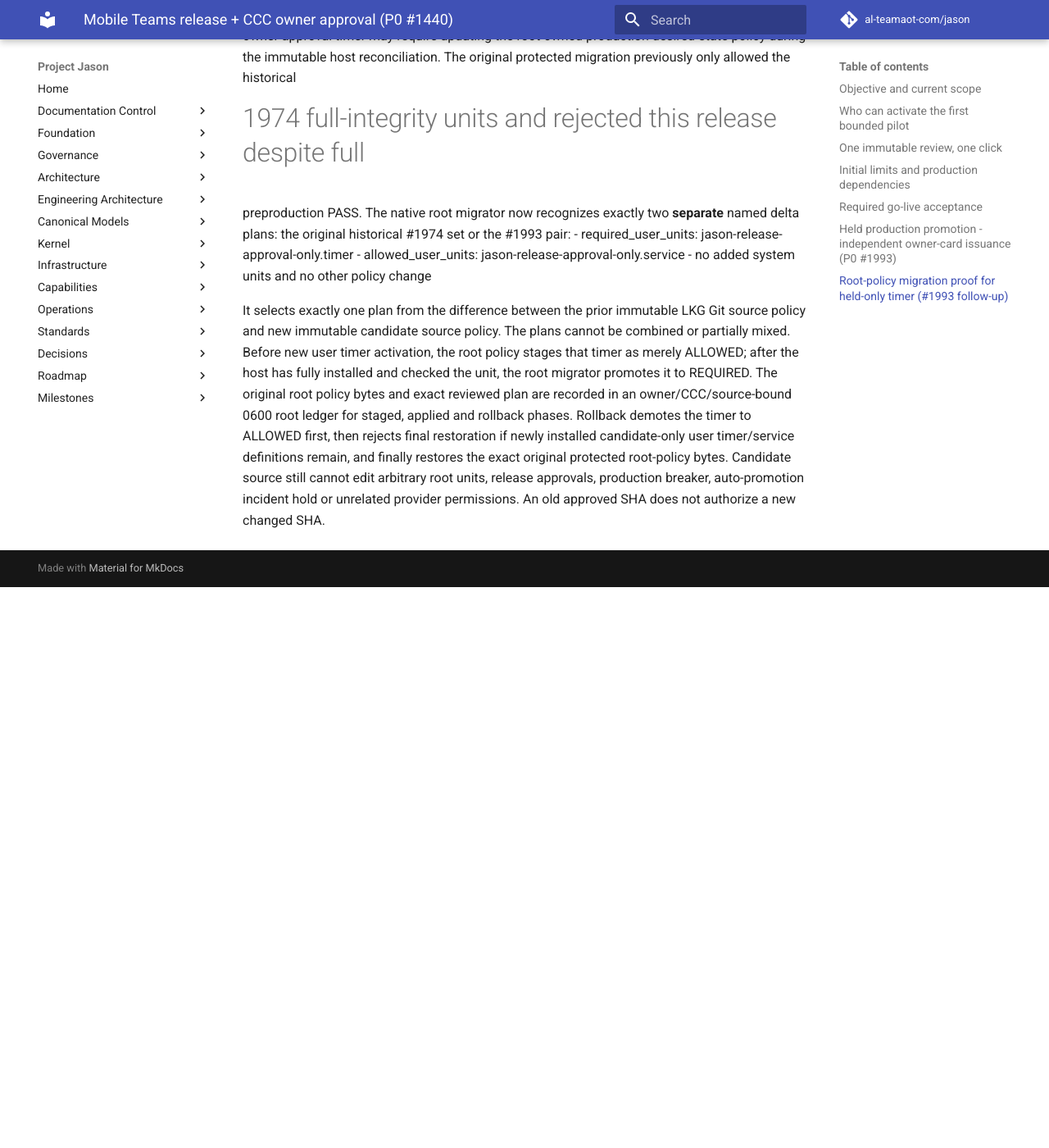
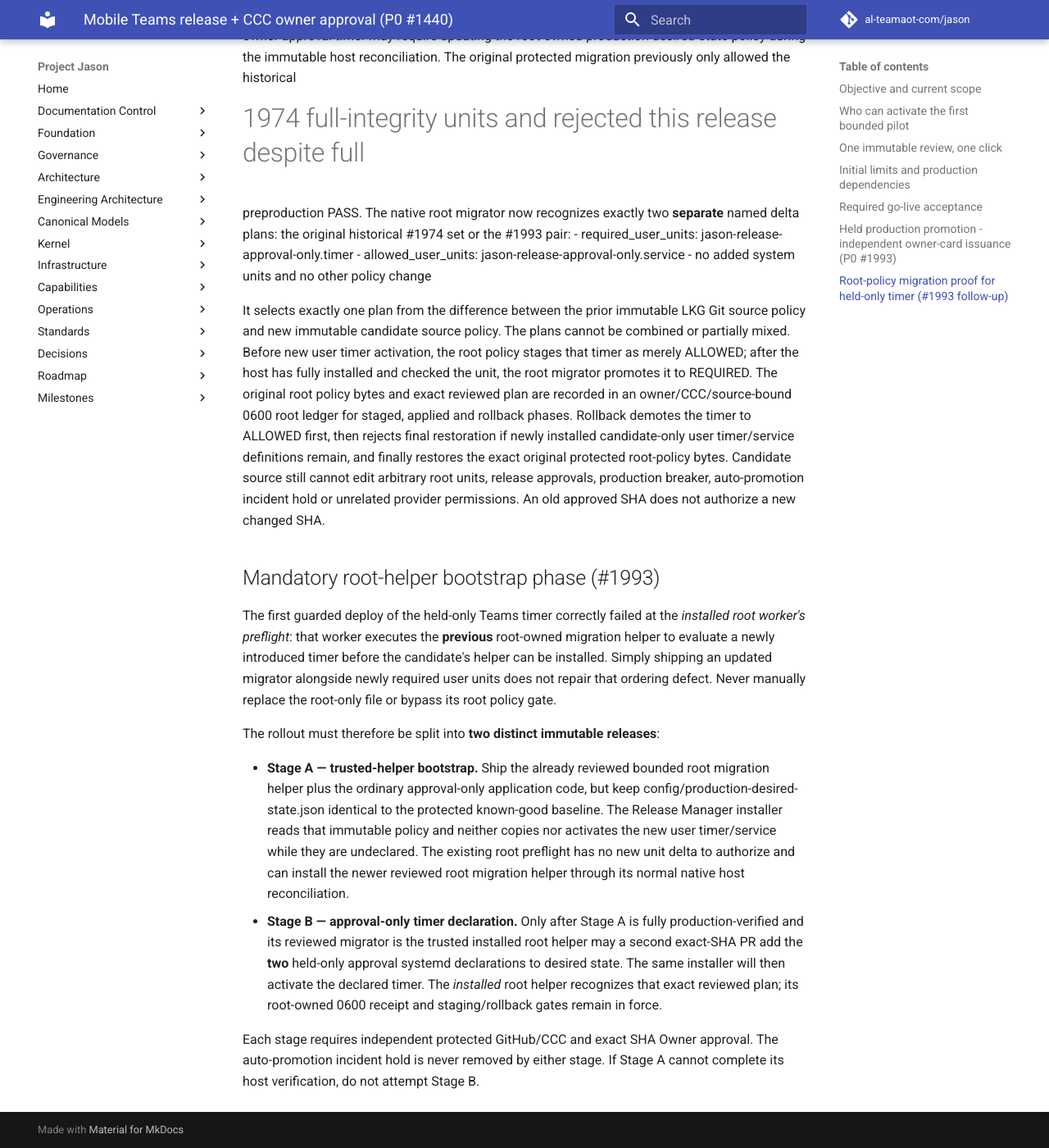
Before and after one commit to al-teamaot-com/jason, an MkDocs documentation site: the page built from docs/operations/Mobile-Teams-Release-and-CCC-Approval.md, in a window 1280 px wide and 1400 px high, scrolled down 4802 px. Shown: the whole window at 82% size. Built offline with MkDocs 1.6.1 and Material for MkDocs 9.7.7, drawn with Linux system fonts in a browser that asks for light colours; comment, search, counter and statistics services are not loaded; before the commit the page ends 5518 px from its top, so only the background shows below that.

Commit message:
P0 #1993: bootstrap trusted migration helper before timer unit declaration

```diff
--- a/docs/operations/Mobile-Teams-Release-and-CCC-Approval.md
+++ b/docs/operations/Mobile-Teams-Release-and-CCC-Approval.md
@@ -230,3 +230,34 @@ restores the exact original protected root-policy bytes. Candidate
 source still cannot edit arbitrary root units, release approvals,
 production breaker, auto-promotion incident hold or unrelated provider
 permissions. An old approved SHA does not authorize a new changed SHA.
+
+
+## Mandatory root-helper bootstrap phase (#1993)
+
+The first guarded deploy of the held-only Teams timer correctly failed at the
+*installed root worker's preflight*: that worker executes the **previous**
+root-owned migration helper to evaluate a newly introduced timer before the
+candidate's helper can be installed. Simply shipping an updated migrator
+alongside newly required user units does not repair that ordering defect.
+Never manually replace the root-only file or bypass its root policy gate.
+
+The rollout must therefore be split into **two distinct immutable releases**:
+
+- **Stage A — trusted-helper bootstrap.** Ship the already reviewed bounded
+  root migration helper plus the ordinary approval-only application code,
+  but keep config/production-desired-state.json identical to the protected
+  known-good baseline. The Release Manager installer reads that immutable
+  policy and neither copies nor activates the new user timer/service while
+  they are undeclared. The existing root preflight has no new unit delta to
+  authorize and can install the newer reviewed root migration helper through
+  its normal native host reconciliation.
+- **Stage B — approval-only timer declaration.** Only after Stage A is fully
+  production-verified and its reviewed migrator is the trusted installed root
+  helper may a second exact-SHA PR add the **two** held-only approval systemd
+  declarations to desired state. The same installer will then activate the
+  declared timer. The *installed* root helper recognizes that exact reviewed
+  plan; its root-owned 0600 receipt and staging/rollback gates remain in force.
+
+Each stage requires independent protected GitHub/CCC and exact SHA Owner
+approval. The auto-promotion incident hold is never removed by either stage.
+If Stage A cannot complete its host verification, do not attempt Stage B.
```
Also changed, not shown: 3 other files.
